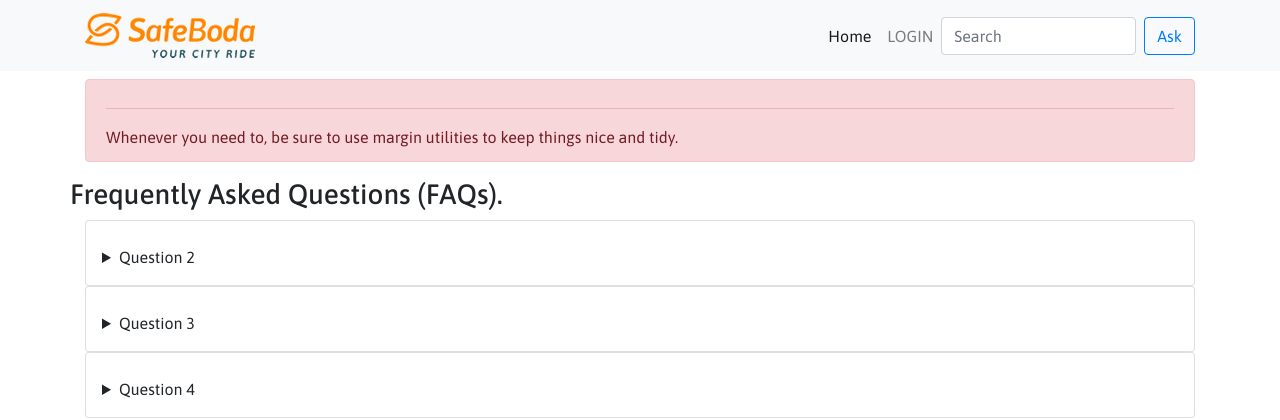
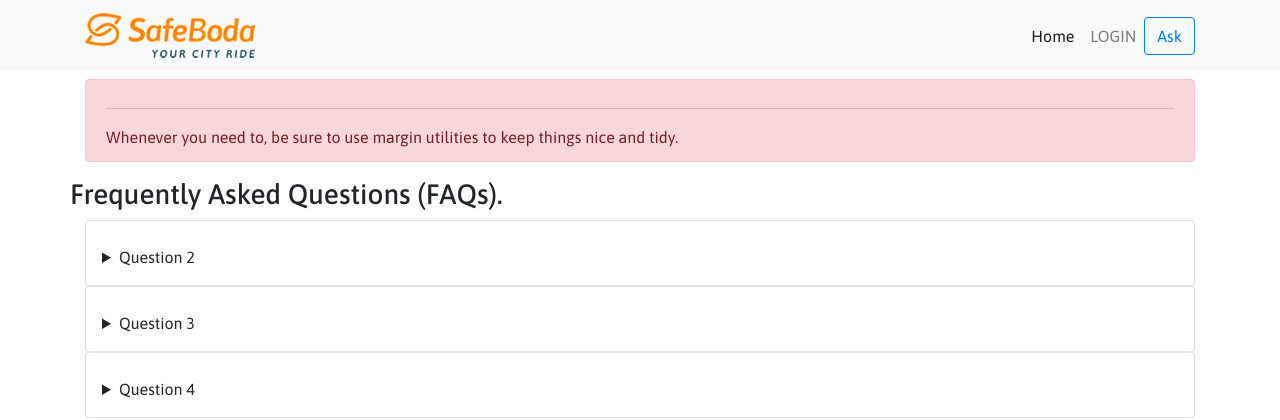
Before and after one commit to xolomonwizdom/safeboda.intranet, a Django app: page /faq in a window 1280 px wide. Shown: the top 420 px of the page. Run offline with Django 3.2, Linux system fonts and the light colour scheme; data that the repository does not hold is empty; some libraries are stand-ins or nearby versions.

Commit message:
update base.html template

```diff
--- a/templates/base.html
+++ b/templates/base.html
@@ -76,10 +76,7 @@
                       {% endif %}
 
                     </ul>
-                    <form class="form-inline my-2 my-lg-0" action="{% url 'search' %}">
-                      <input class="form-control mr-sm-2" type="search" placeholder="Search" aria-label="Search" name="q">
 
-                    </form>
                     <button data-toggle="modal" data-target="#exampleModal" class="btn btn-outline-primary my-1 my-sm-0" type="button">Ask</button>
                   </div>
                 </div>
```
